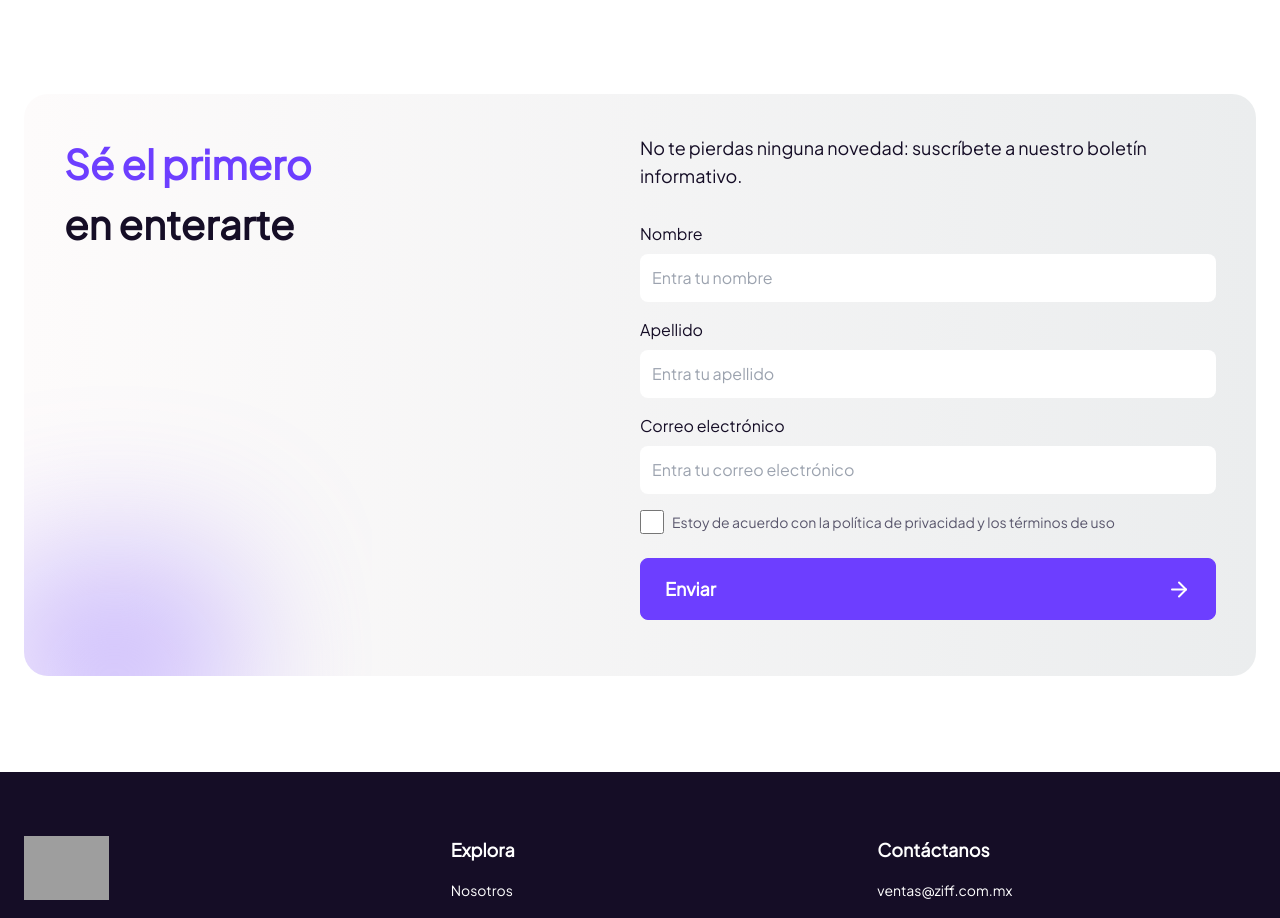
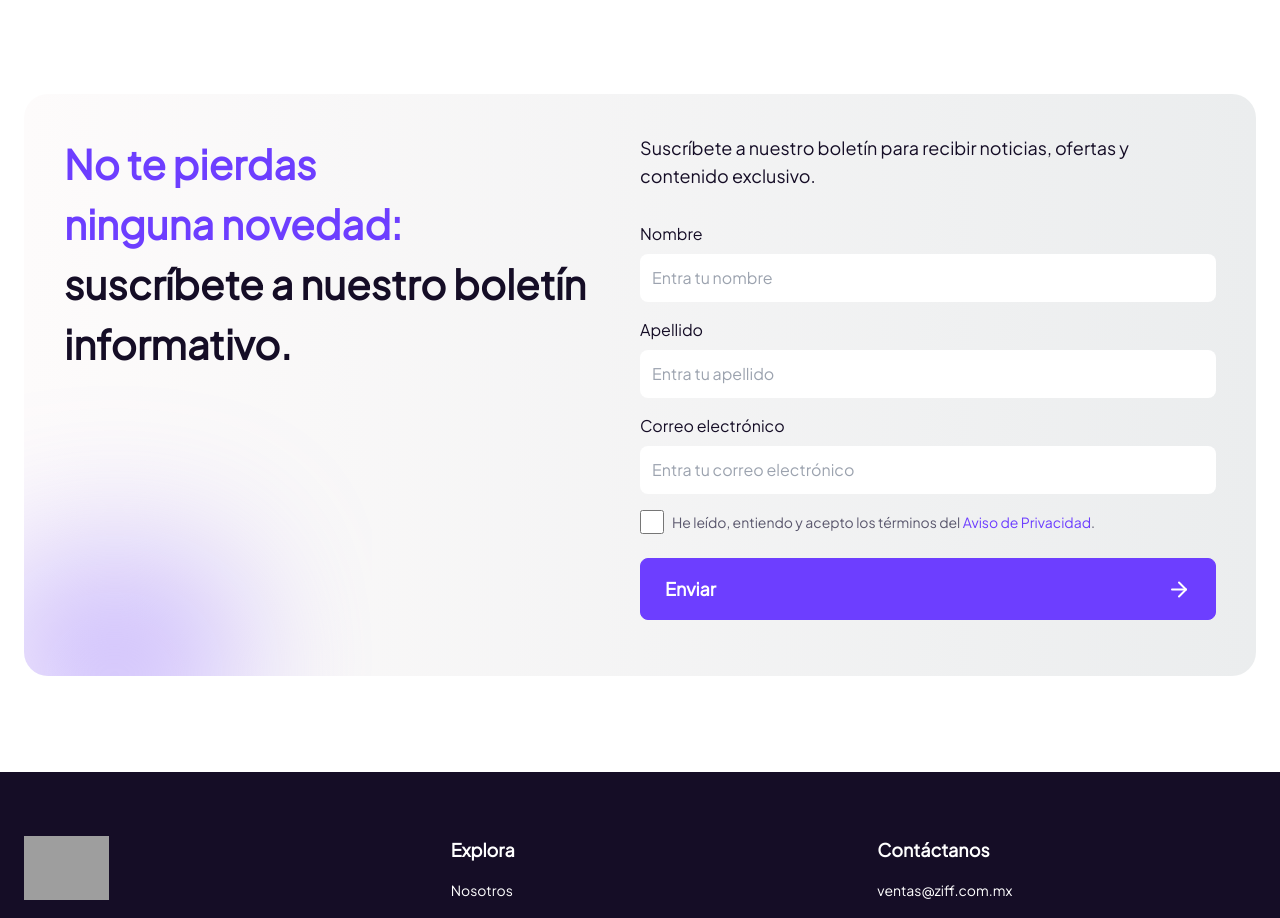
Before and after one commit to Trescento/adelanta, a Nuxt app: page / in a window 1280 px wide. Shown: the part 2661-3579 px from the top of the page. Built offline with nearby package versions, Linux system fonts and the light colour scheme; grey boxes are pictures that could not be loaded.

Commit message:
Update NewsletterSection.vue with new text and link

```diff
--- a/src/components/NewsletterSection.vue
+++ b/src/components/NewsletterSection.vue
@@ -34,12 +34,12 @@
           </defs>
         </svg>
       </div>
-      <p class="text-brand text-[2.5rem] font-bold">
-        Sé el primero <br><span class="text-brand-black">en enterarte</span>
+      <p class="text-brand text-[2.5rem] font-bold text-balance mb-8">
+        No te pierdas ninguna novedad: <br><span class="text-brand-black">suscríbete a nuestro boletín informativo.</span>
       </p>
       <div>
         <p class="mb-8 text-lg">
-          No te pierdas ninguna novedad: suscríbete a nuestro boletín informativo.
+          Suscríbete a nuestro boletín para recibir noticias, ofertas y contenido exclusivo.
         </p>
         <div class="flex flex-col gap-4">
           <div>
@@ -57,7 +57,7 @@
           <!-- Checkbox -->
           <div class="flex items-center gap-2">
             <input id="terms" type="checkbox" class="w-6 h-6 rounded-lg accent-brand">
-            <label for="terms" class="text-sm leading-[1.125rem] text-[#5A576D]">Estoy de acuerdo con la política de privacidad y los términos de uso</label>
+            <label for="terms" class="text-sm leading-[1.125rem] text-[#5A576D]">He leído, entiendo y acepto los términos del <a class="text-brand hover:underline" target="_noblank" href="/aviso-de-privacidad.pdf">Aviso de Privacidad</a>.</label>
           </div>
         </div>
         <CommonBaseButton class="flex justify-between w-full mt-6">
```
